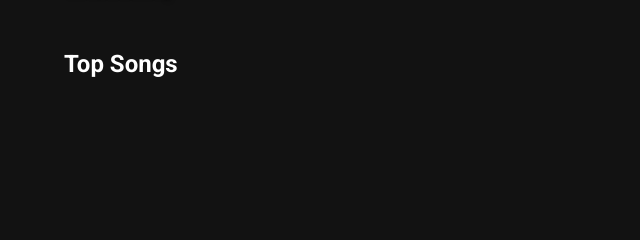
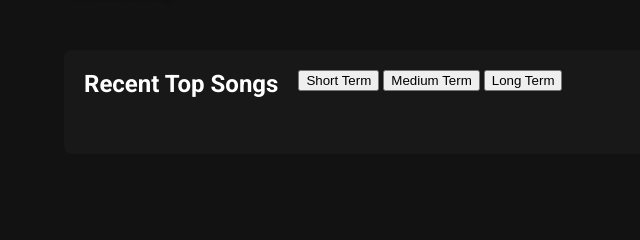
Before and after one commit to ethanziegler1/enc.stats, a Flask app: template templates/songs.html in a window 1280 px wide. Shown: the part 238-478 px from the top of the page, without its empty margins (0-640 px from the left). Run offline with Flask 3, Linux system fonts and the light colour scheme; the template is opened without the code that fills it, so the values that code supplies are empty; parts of the project's set-up code (start-up, migrations or seed data) failed here and were passed over.

Commit message:
format/lint

```diff
--- a/static/styles.css
+++ b/static/styles.css
@@ -1,6 +1,6 @@
-html{
+html {
   height: 100%;
-    margin:0;
+  margin: 0;
 }
 body {
   font-family: Arial, sans-serif;
@@ -10,21 +10,16 @@ body {
   color: #ffffff;
   font-family: "Roboto", sans-serif;
 }
-.container {
-    max-width: 1200px;
-    margin: 0 auto;
-    padding: 20px;
-}
 header {
   background-color: #181818;
   padding: 1rem 0;
   box-shadow: 0 2px 4px rgba(0, 0, 0, 0.3);
 }
-
 .container {
-    width: 90%;
   max-width: 1200px;
   margin: 0 auto;
+  padding: 20px;
+  width: 90%;
 }
 
 /* Nav styling */
@@ -62,7 +57,8 @@ header {
 .nav-list li:hover,
 .nav-list li:focus {
   box-shadow: inset 0 -2px #1db954; /* Use box-shadow to create the border effect */
-}.nav-list li:hover > a,
+}
+.nav-list li:hover > a,
 .nav-list li:focus > a {
   color: #ffffff;
 }
@@ -71,9 +67,17 @@ header {
 .nav-list li a:active {
   color: #1db954;
 }
-.welcome-msg{
+.welcome-msg {
   text-shadow: 2px 2px 5px black;
   margin-bottom: 50px;
+}
+.recent-songs-container {
+  display: flex;
+  vertical-align: middle;
+  gap: 20px;
+}
+.select-timeframe {
+  vertical-align: middle;
 }
 .content {
   margin-top: 40px;
@@ -87,13 +91,8 @@ header {
 .list h2 {
   margin-top: 0;
 }
-.list p{
+.list p {
   margin-left: 10px;
-}
-
-ul {
-    list-style-type: none;
-    padding: 0;
 }
 
 li {
@@ -106,7 +105,7 @@ li {
 .song-item {
   display: flex;
   align-items: center;
-    margin-bottom: 10px; /* Adds space between each song entry */
+  margin-bottom: 10px;
 }
 
 .song-item span {
@@ -145,21 +144,12 @@ li {
 .artist-item img {
   margin-right: 10px;
 }
-
-.song-item {
-    display: flex;
-    align-items: center;
-}
-
-.song-item img {
-    margin-right: 10px;
-}
-.container span{
+.container span {
   width: 30px;
   text-align: center;
 }
-.song-details{
-    padding-left :10px;
+.song-details {
+  padding-left: 10px;
   display: flex;
 }
 .artist-item {
@@ -187,9 +177,15 @@ li {
 
 /* Background Animation */
 @keyframes gradientAnimation {
-    0% { background-position: 0% 50%; }
-    50% { background-position: 100% 50%; }
-    100% { background-position: 0% 50%; }
+  0% {
+    background-position: 0% 50%;
+  }
+  50% {
+    background-position: 100% 50%;
+  }
+  100% {
+    background-position: 0% 50%;
+  }
 }
 
 .login-container {
@@ -239,13 +235,13 @@ li {
   margin-top: 20px;
   vertical-align: middle;
 }
-.search-text{
+.search-text {
   border-radius: 10px;
   text-align: center;
   width: 25rem;
   height: 3rem;
 }
-.search-button{
+.search-button {
   border-radius: 50%;
   width: 50px;
 }
--- a/templates/base.html
+++ b/templates/base.html
@@ -1,15 +1,17 @@
 <!DOCTYPE html>
 <html lang="en">
-<head>
-    <meta charset="UTF-8">
-    <meta name="viewport" content="width=device-width, initial-scale=1.0">
+  <head>
+    <meta charset="UTF-8" />
+    <meta name="viewport" content="width=device-width, initial-scale=1.0" />
     <title>enc.stats</title>
-    <link rel="preconnect" href="https://fonts.googleapis.com">
-    <link rel="preconnect" href="https://fonts.gstatic.com" crossorigin>
-    <link href="https://fonts.googleapis.com/css2?family=Roboto:ital,wdth,wght@0,75..100,100..900;1,75..100,100..900&display=swap" rel="stylesheet">
-    <link rel="stylesheet" href="./static/styles.css">
-    <link rel="icon" type="image/x-icon" href="./static/icons/favicon.png">
-</head>
-{%block content%}
-{%endblock%}
+    <link rel="preconnect" href="https://fonts.googleapis.com" />
+    <link rel="preconnect" href="https://fonts.gstatic.com" crossorigin />
+    <link
+      href="https://fonts.googleapis.com/css2?family=Roboto:ital,wdth,wght@0,75..100,100..900;1,75..100,100..900&display=swap"
+      rel="stylesheet"
+    />
+    <link rel="stylesheet" href="./static/styles.css" />
+    <link rel="icon" type="image/x-icon" href="./static/icons/favicon.png" />
+  </head>
+  {%block content%} {%endblock%}
 </html>
--- a/templates/home.html
+++ b/templates/home.html
@@ -1,5 +1,4 @@
-{%extends 'base.html'%}
-{%block content%}
+{%extends 'base.html'%} {%block content%}
 <div class="login-bg">
   <div class="login-container">
     <h1>Welcome to EncStats</h1>
--- a/templates/songs.html
+++ b/templates/songs.html
@@ -5,25 +5,22 @@
   <div class="container">
     <div class="content">
       <h2 class="welcome-msg">Welcome, {{user.display_name}}</h2>
-            <div class="playlist">
-                <h2>Top Songs</h2>
-                <ul>
-                    {% for song in top_songs %}
-                <li class="song-item">
-                    <span>{{ loop.index }}.</span>  <!-- Adding the number before the image -->
-                    <img src="{{ song.album.images[0].url }}" alt="{{ song.name }}" width="50" height="50">
-                    <p>{{ song.name }} - {{ song.artists[0].name if song.artists else 'Unknown Artist' }}</p>
-                </li>
-                {% endfor %}
-                </ul>
+      <div class="list">
+        <div class="recent-songs-container">
+          <h2 class="recent-h2">Recent Top Songs</h2>
+          <div class="select-timeframe">
+            <button class="time-range-button" data-time-range="short_term">
+              Short Term
+            </button>
+            <button class="time-range-button" data-time-range="medium_term">
+              Medium Term
+            </button>
+            <button class="time-range-button" data-time-range="long_term">
+              Long Term
+            </button>
           </div>
-            <div>
-                <h2></h2>
-                <ul>
-                </ul>
         </div>
-            <div>
-            </div>
+        <ol id="song-list"></ol>
       </div>
     </div>
 </body>
```
Also changed, not shown: templates/artists.html (+7 -3 lines), templates/header.html (+9 -3 lines), templates/search.html (+7 -3 lines). Lines whose indentation alone changed are shown as unchanged.
